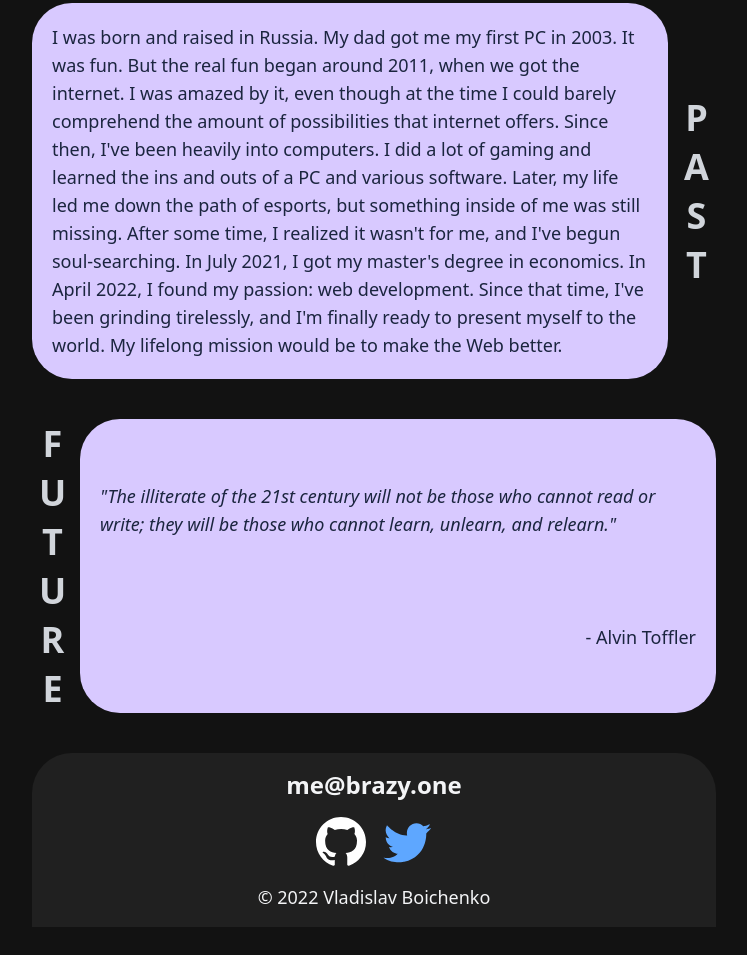
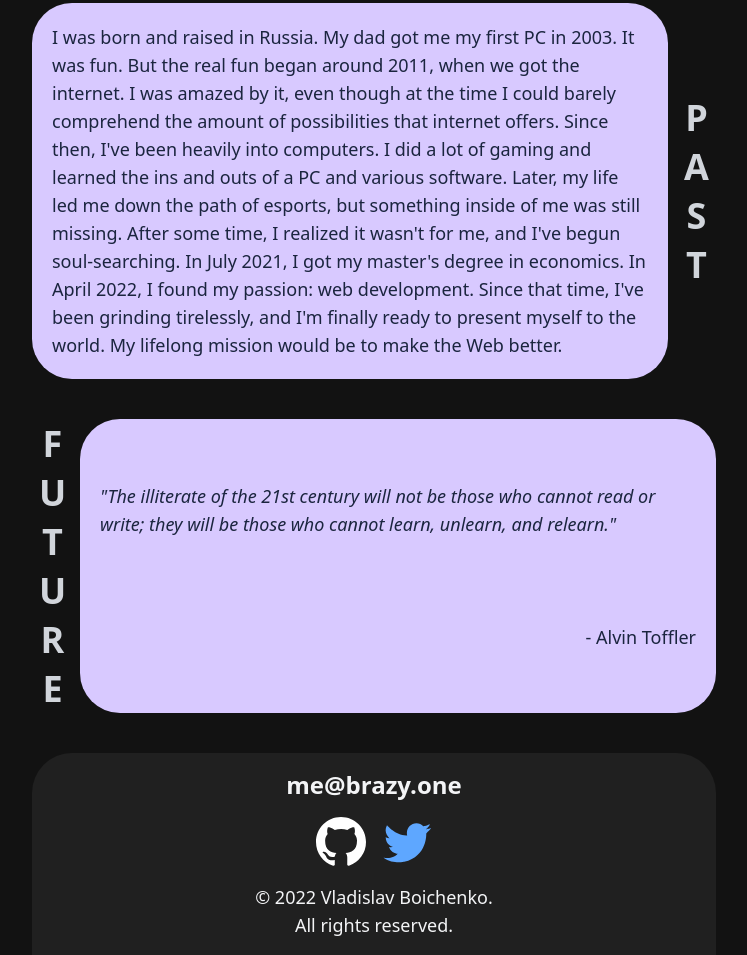
Before and after one commit to Brazy4L/brazy.one, an Astro site: page / in a window 1280 px wide. Shown: the part 885-1840 px from the top of the page, without its empty margins (266-1013 px from the left). Before the commit the page ends 1812 px from the top, so only its background shows below. Built offline with nearby package versions, Linux system fonts and the light colour scheme; Astro itself is replaced by a stand-in of ours; a web font is replaced by a local one.

Commit message:
Change footer

```diff
--- a/src/components/Footer.astro
+++ b/src/components/Footer.astro
@@ -25,7 +25,8 @@
       ><img width="50" height="50" src="/twitter.svg" alt="twitter" />
     </a>
   </p>
-  <p class="text-lg">
-    © {today.getFullYear()} Vladislav Boichenko
-  </p>
+  <div class="text-lg text-center">
+    © {today.getFullYear()} Vladislav Boichenko.
+    <p>All rights reserved.</p>
+  </div>
 </footer>
```
